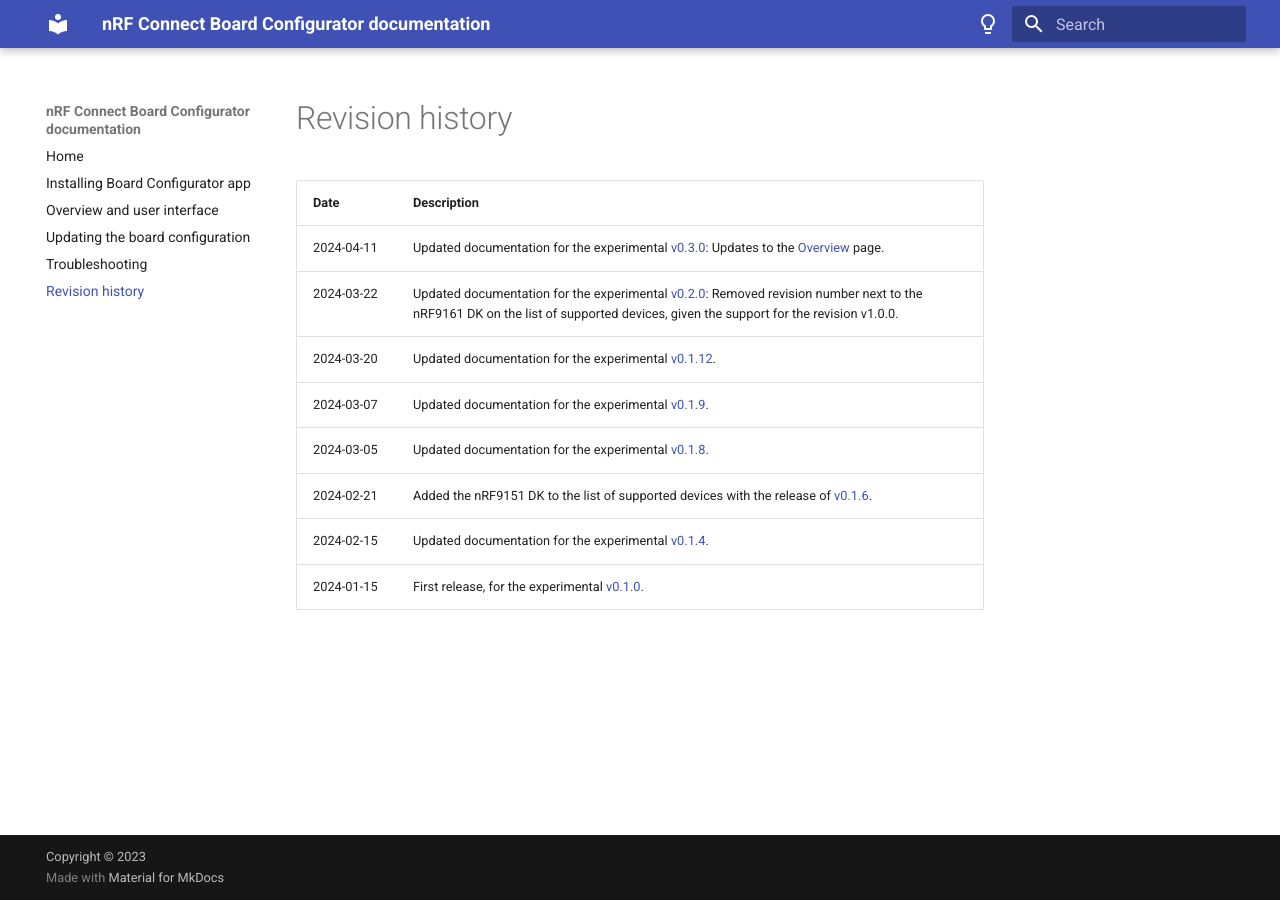
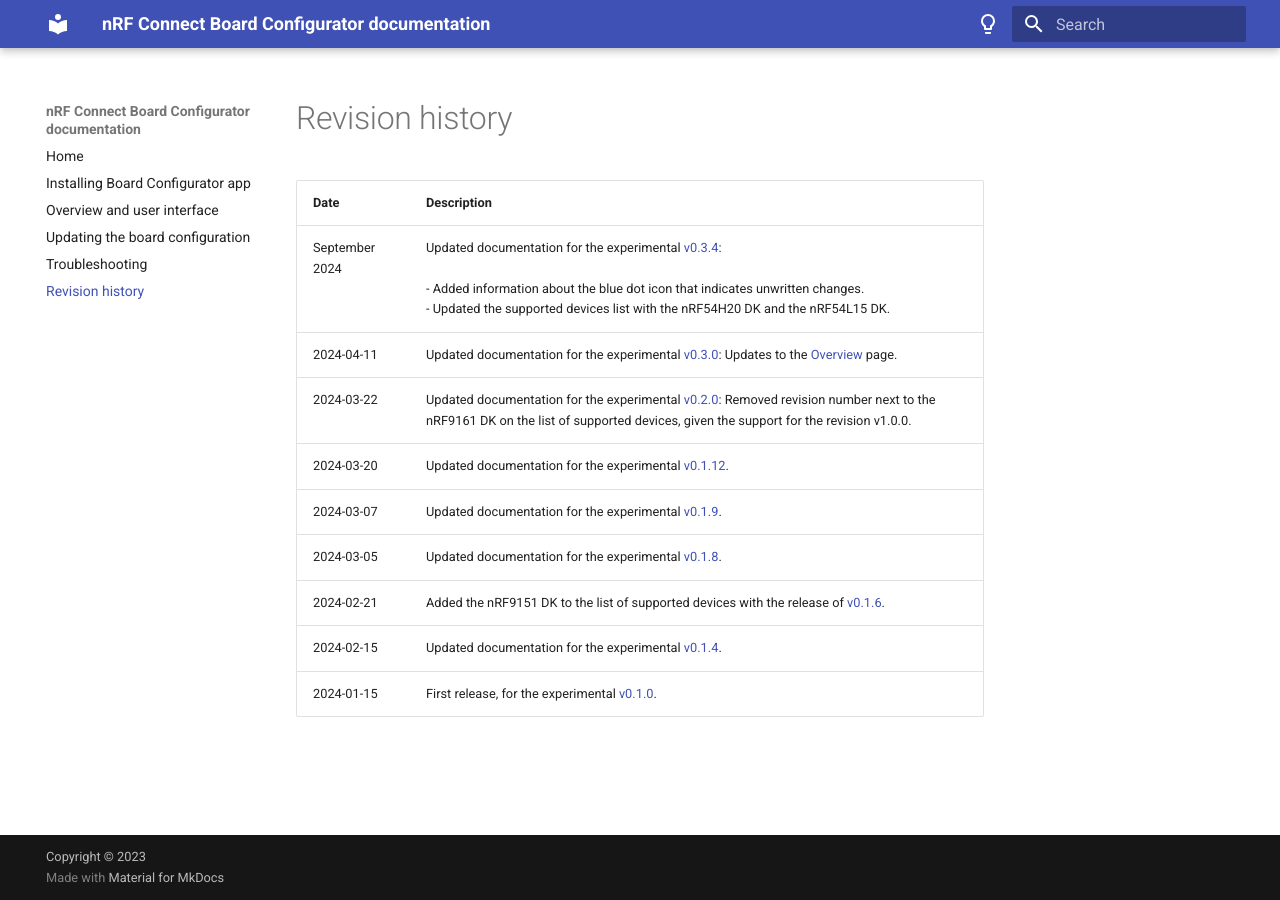
Before and after one commit to NordicSemiconductor/pc-nrfconnect-board-configurator, an MkDocs documentation site: the page built from doc/docs/revision_history.md, in a window 1280 px wide. Built offline with MkDocs 1.6.1 and Material for MkDocs 9.7.7, drawn with Linux system fonts in a browser that asks for light colours.

Commit message:
update revision history
Signed-off-by: Grzegorz Ferenc <Grzegorz.Ferenc@nordicsemi.no>

```diff
--- a/doc/docs/revision_history.md
+++ b/doc/docs/revision_history.md
@@ -2,6 +2,7 @@
 
 | Date       | Description   |
 |------------|---------------|
+| September 2024 | Updated documentation for the experimental [v0.3.4](https://github.com/NordicSemiconductor/pc-nrfconnect-board-configurator/blob/main/Changelog.md):</br></br>- Added information about the blue dot icon that indicates unwritten changes.</br>- Updated the supported devices list with the nRF54H20 DK and the nRF54L15 DK. |
 | 2024-04-11 | Updated documentation for the experimental [v0.3.0](https://github.com/NordicSemiconductor/pc-nrfconnect-board-configurator/blob/main/Changelog.md): Updates to the [Overview](overview.md) page. |
 | 2024-03-22 | Updated documentation for the experimental [v0.2.0](https://github.com/NordicSemiconductor/pc-nrfconnect-board-configurator/blob/main/Changelog.md): Removed revision number next to the nRF9161 DK on the list of supported devices, given the support for the revision v1.0.0. |
 | 2024-03-20 | Updated documentation for the experimental [v0.1.12](https://github.com/NordicSemiconductor/pc-nrfconnect-board-configurator/blob/main/Changelog.md). |
```
